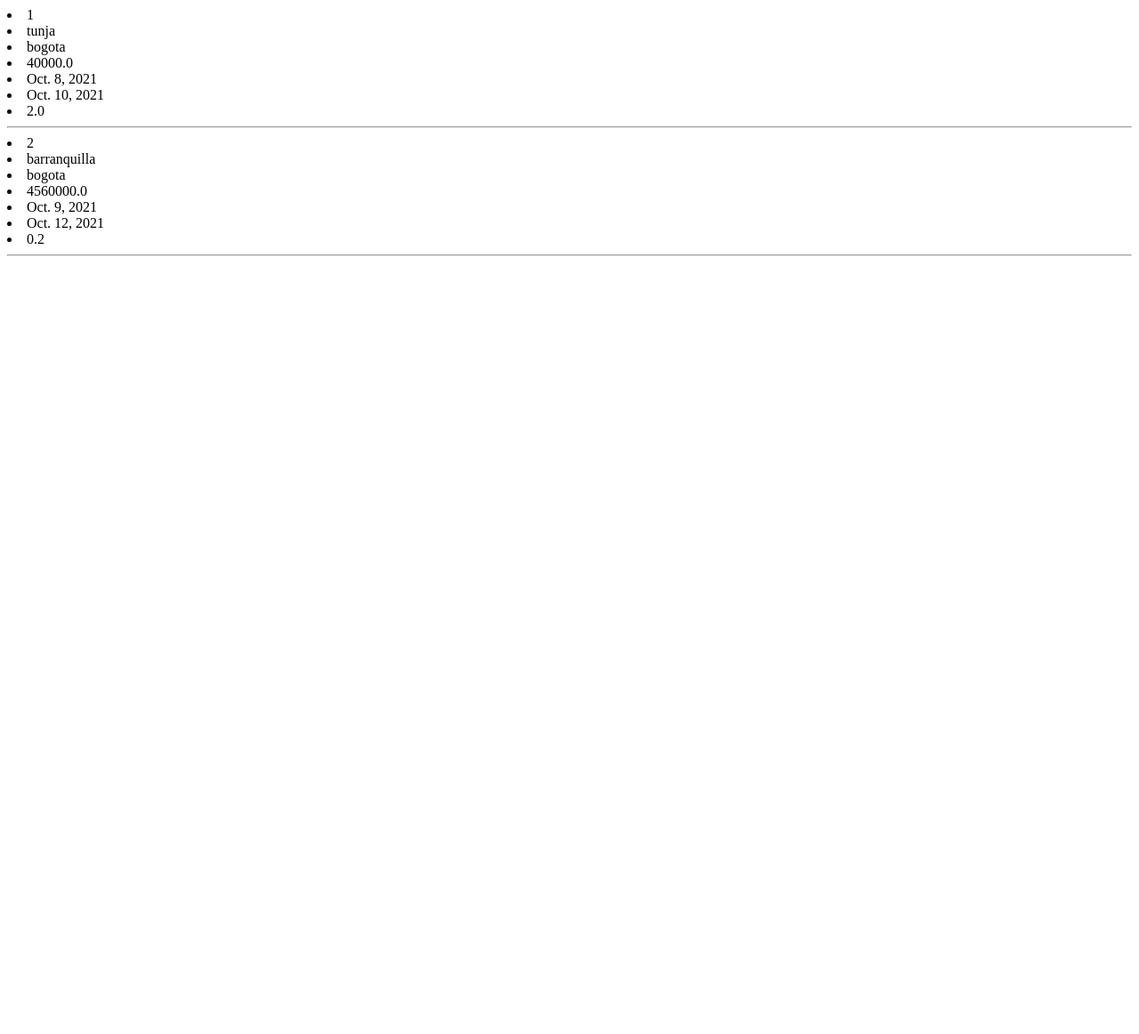
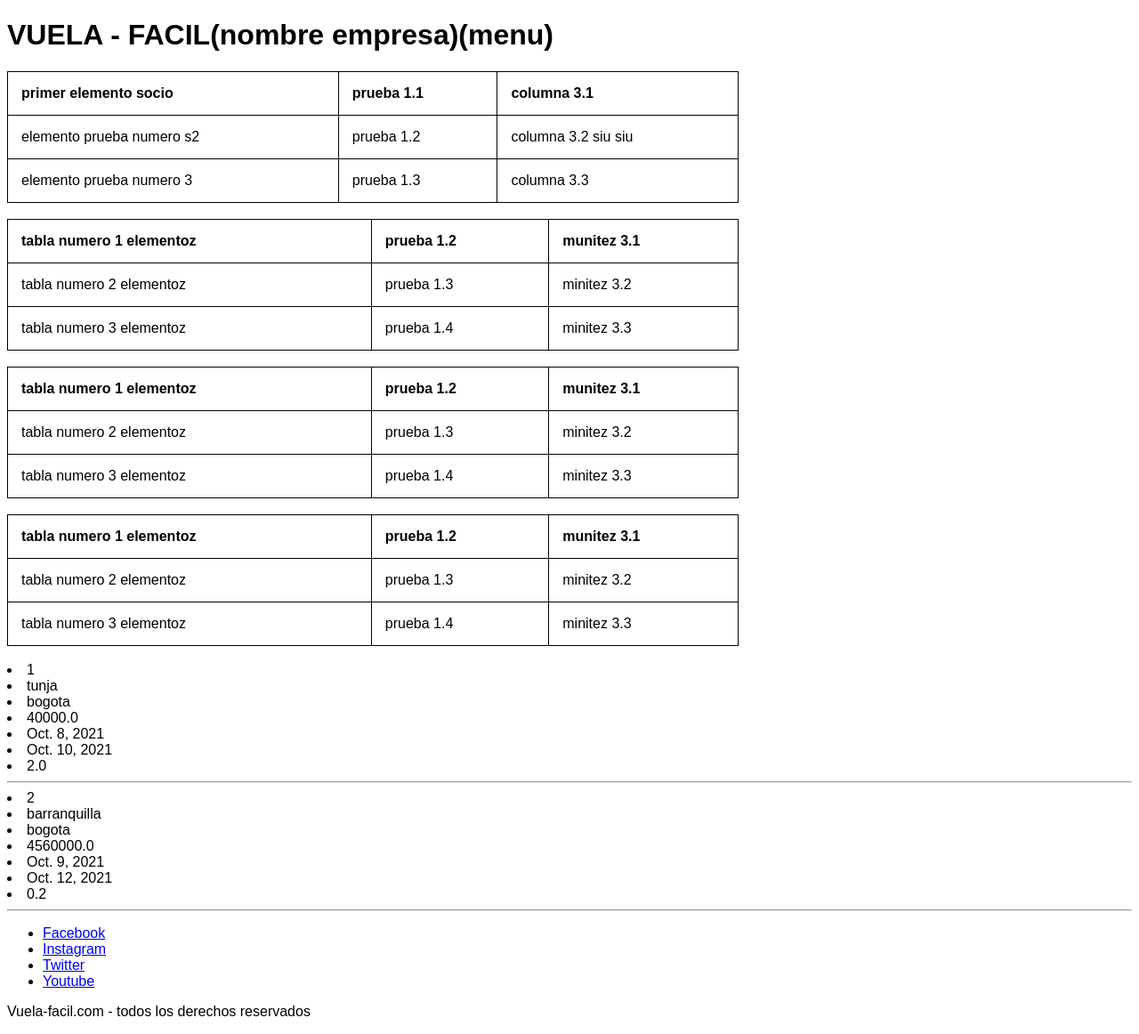
Before and after one commit to Natapedraza/VUELA-FACIL.COM, a Django app: page /buscadorRutas/Encontradas/ in a window 1280 px wide. Shown: the whole page at 89% size. Before the commit the page ends 288 px from the top, so only its background shows below. Run offline with Django 3.2, Linux system fonts and the light colour scheme; data comes from the database, SQL or seed files in the repository; both versions use the stored data as it was after the commit.

Commit message:
Home login rutas html

```diff
--- a/Vuelafacil/templates/home_login_rutas.html
+++ b/Vuelafacil/templates/home_login_rutas.html
@@ -4,9 +4,122 @@
     <meta charset="UTF-8">
     <meta http-equiv="X-UA-Compatible" content="IE=edge">
     <meta name="viewport" content="width=device-width, initial-scale=1.0">
-    <title>Document</title>
+    <meta name="description" content="VUELA - FACIL" />
+    <title>Visualización rutas</title>
+
 </head>
+<style type= "text/css">
+
+    table, th, td {
+        border: 1px solid black;
+        border-collapse: collapse;
+    }
+
+    th, td {
+        padding: 15px;
+    }
+
+    th {
+        text-align: left;
+    }
+
+    body{
+        font-family: Arial;
+    }
+
+    #main-container{
+        margin: 0px auto;
+        width: 600px;
+    }
+
+</style>
 <body>
+
+    <header>
+        <h1><strong>VUELA - FACIL(nombre empresa)(menu)</strong></h1>
+    </header>
+
+    <main>
+
+        <table style="width: 65%">
+            <tr>
+                <th>primer elemento socio</td>
+                <th> prueba 1.1</td>
+                <th> columna 3.1</td>
+            </tr>
+            <tr>
+                <td>elemento prueba numero s2</td>
+                <td> prueba 1.2 </td>
+                <td> columna 3.2 siu siu</td>
+            </tr>
+            <tr>
+                <td>elemento prueba numero 3</td>
+                <td> prueba 1.3 </td>
+                <td> columna 3.3</td>
+            </tr>
+        </table>
+        <br>
+
+        <table style="width: 65%">
+        <tr>
+            <th>tabla numero 1 elementoz</td>
+            <th> prueba 1.2</td>
+            <th> munitez 3.1</td>
+        </tr>
+        <tr>
+            <td>tabla numero 2 elementoz</td>
+            <td> prueba 1.3 </td>
+            <td> minitez 3.2</td>
+        </tr>
+        <tr>
+            <td>tabla numero 3 elementoz</td>
+            <td> prueba 1.4 </td>
+            <td> minitez 3.3</td>
+        </tr>
+        </table>
+        <br>
+
+        <table style="width: 65%">
+            <tr>
+                <th>tabla numero 1 elementoz</td>
+                <th> prueba 1.2</td>
+                <th> munitez 3.1</td>
+            </tr>
+            <tr>
+                <td>tabla numero 2 elementoz</td>
+                <td> prueba 1.3 </td>
+                <td> minitez 3.2</td>
+            </tr>
+            <tr>
+                <td>tabla numero 3 elementoz</td>
+                <td> prueba 1.4 </td>
+                <td> minitez 3.3</td>
+            </tr>
+            </table>
+            <br>
+
+            <table style="width: 65%">
+                <tr>
+                    <th>tabla numero 1 elementoz</td>
+                    <th> prueba 1.2</td>
+                    <th> munitez 3.1</td>
+                </tr>
+                <tr>
+                    <td>tabla numero 2 elementoz</td>
+                    <td> prueba 1.3 </td>
+                    <td> minitez 3.2</td>
+                </tr>
+                <tr>
+                    <td>tabla numero 3 elementoz</td>
+                    <td> prueba 1.4 </td>
+                    <td> minitez 3.3</td>
+                </tr>
+                </table>
+                <br>
+
+    </main>
+
+    <article>
     {% for object in object_list %}
     <!-- Display Objects -->
     <li>{{ object.codigoRuta }}</li>
@@ -22,6 +135,28 @@
     {% empty %}
     <li>No objects yet.</li>
     {% endfor %}
+    </article>
 
+    <footer>
+        <ul class="">
+          <li>
+            <i class="icon facebook"></i>
+            <a href="#">Facebook</a>
+          </li>
+          <li>
+            <i class="icon instagram"></i>
+            <a href="#">Instagram</a>
+          </li>
+          <li>
+            <i class="icon twitter"></i>
+            <a href="#">Twitter</a>
+          </li>
+          <li>
+            <i class="icon youtube"></i>
+            <a href="#">Youtube</a>
+          </li>
+        </ul>
+        <p class="">Vuela-facil.com - todos los derechos reservados</p>
+    </footer>
 </body>
 </html>
--- a/Vuelafacil/templates/inicioExitoso.html
+++ b/Vuelafacil/templates/inicioExitoso.html
@@ -1,5 +1,3 @@
-{% load static %}
-
 <!DOCTYPE html>
 <html lang="en">
 <head>
--- /dev/null
+++ b/static/rutas.css
@@ -0,0 +1,6 @@
+
+.centrandoAndo{
+    display: block;
+    text-align: center;
+    margin:0 auto;
+}
```
Also changed, not shown: db.sqlite3.
